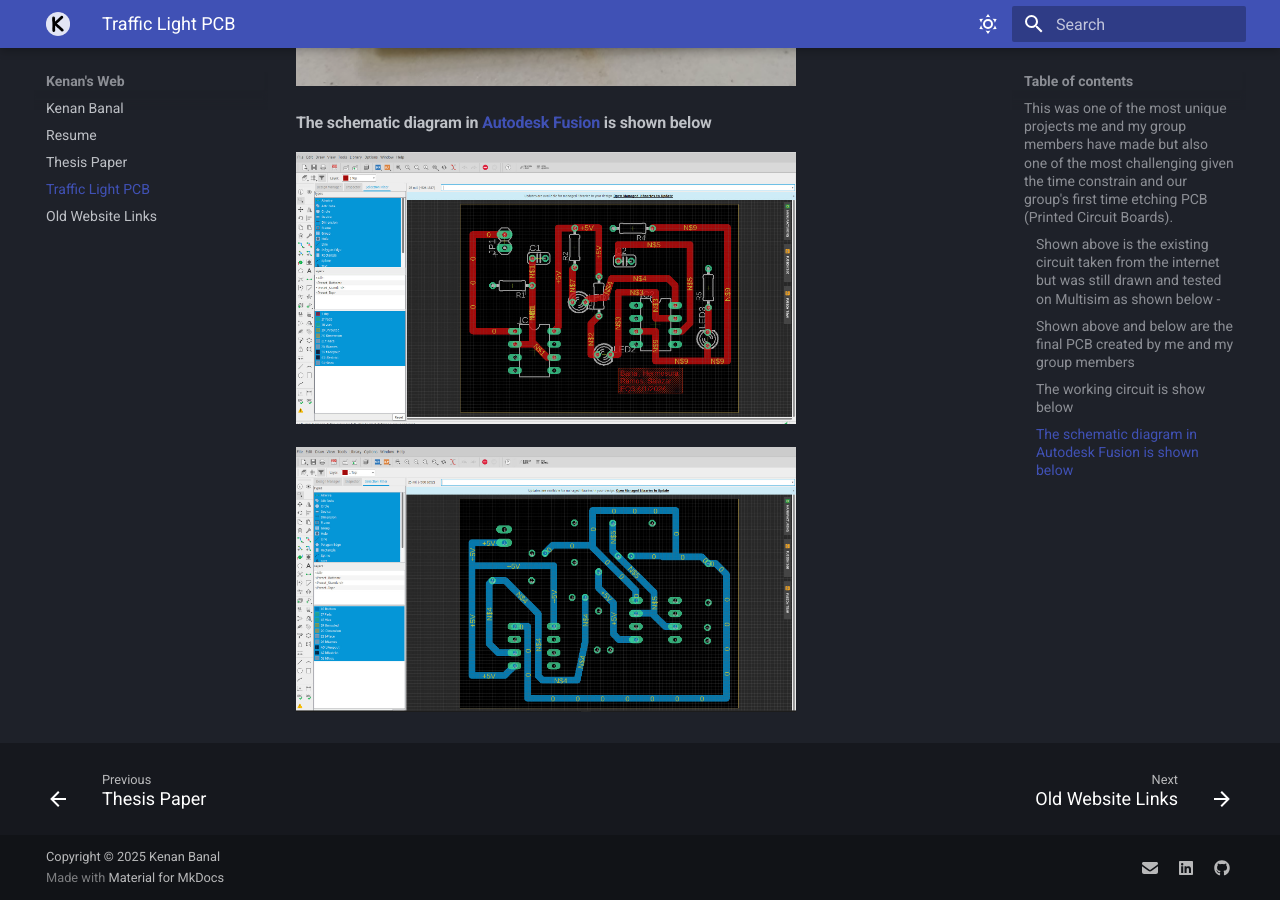
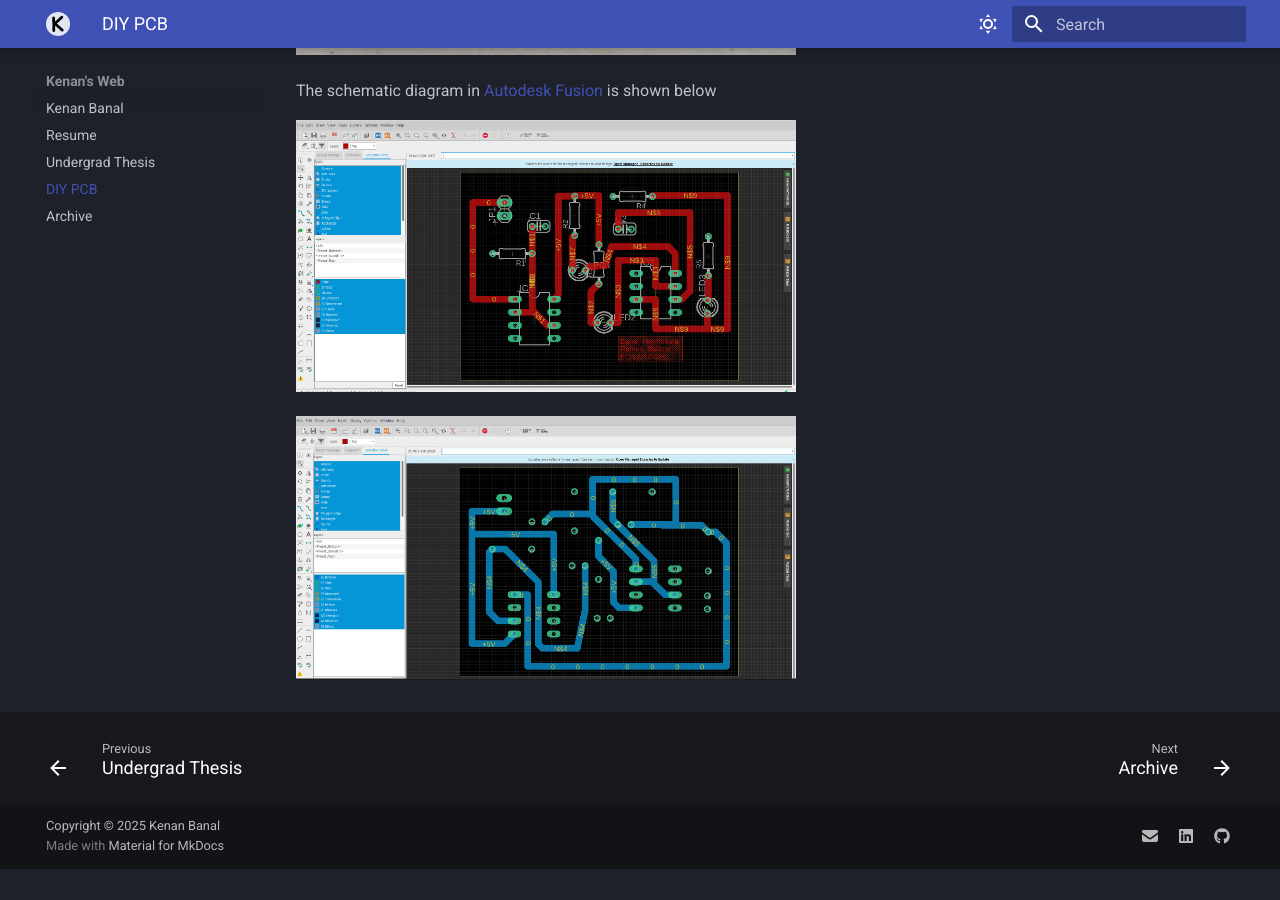
Before and after one commit to kenaniscoding/kenaniscoding.github.io, an MkDocs documentation site: the page built from docs/Traffic Light PCB.md, in a window 1280 px wide and 900 px high, scrolled down 3371 px. Built offline with MkDocs 1.6.1 and Material for MkDocs 9.7.7, drawn with Linux system fonts in a browser that asks for light colours; some web fonts are replaced; after the commit the page ends 4240 px from its top, so only the background shows below that; some of the changed text lies outside the part shown.

Commit message:
changed content and formating of thesis, pcb, archives

```diff
--- a/docs/Thesis.md
+++ b/docs/Thesis.md
@@ -1,5 +1,4 @@
-#  **Thesis Paper**
-Our group's thesis paper is about Grading and Sorting Carabao Mangoes using Machine Learning. We did this by getting training and testing
-our selected CNN model for classifying the ripeness and bruises. We also used computer vision techniques such as OpenCV and thresholding
-to get the size of the mango.
--
+#  **Undergrad Thesis**
+???+ Notes
+
+    _Our group's undergraduate thesis paper is about **Grading and Sorting Carabao Mangoes using Machine Learning**. We did this by getting training and testing our selected CNN model for classifying the ripeness and bruises. We also used computer vision techniques such as OpenCV and thresholding to get the size of the mango._
--- a/docs/Traffic Light PCB.md
+++ b/docs/Traffic Light PCB.md
@@ -1,20 +1,22 @@
-#  **Traffic Light PCB**
-This was one of the most unique projects me and my group members have made but also one of the most challenging given the time constrain and our group's first time etching PCB (Printed Circuit Boards).
--
+#  **DIY PCB**
+
+???+ Notes
+
+    This was one of the most unique projects me and my group members have made but also one of the most challenging given the time constrain and our group's first time etching PCB (Printed Circuit Boards).
 
 ![autodesk-circuit](assets/imgs/autodesk_circuit.jpeg){width="500"}
 
-#### Shown above is the [existing circuit](https://elonics.org/model-traffic-lights-circuit-using-555-ic/) taken from the internet but was still drawn and tested on [Multisim](https://en.wikipedia.org/wiki/NI_Multisim) as shown below  -
+Shown above is the [existing circuit](https://elonics.org/model-traffic-lights-circuit-using-555-ic/) taken from the internet but was still drawn and tested on [Multisim](https://en.wikipedia.org/wiki/NI_Multisim) as shown below  -
 
 ![multisim-circuit](assets/imgs/multisim-circuit.png){width="500"}
 
 ![top-circuit](assets/imgs/top.jpeg){width="500"}
 
-#### Shown above and below are the final PCB created by me and my group members
+Shown above and below are the final PCB created by me and my group members
 
 ![bottom-circuit](assets/imgs/bottom.jpeg){width="500"}
 
-#### The working circuit is show below
+The working circuit is show below
 
 ![red-circuit](assets/imgs/red.png){width="500"}
 
@@ -22,7 +24,7 @@
 
 ![green-circuit](assets/imgs/green.png){width="500"}
 
-#### The schematic diagram in [Autodesk Fusion](https://www.autodesk.com/asean/products/fusion-360/overview) is shown below
+The schematic diagram in [Autodesk Fusion](https://www.autodesk.com/asean/products/fusion-360/overview) is shown below
 
 ![top_autodesk](assets/imgs/top_autodesk.png){width="500"}
 
--- a/docs/Websites.md
+++ b/docs/Websites.md
@@ -1,5 +1,8 @@
-# **Old Website Links**
-_These are some websites I coded which are still up so check them out._
+# **Archive**
+
+???+ Notes
+
+    _These are some archive websites I coded which are still up so check them out._
 
 [**Slots**](https://kenaniscoding.github.io/slot-machine/){:target="_blank" }
 
```
